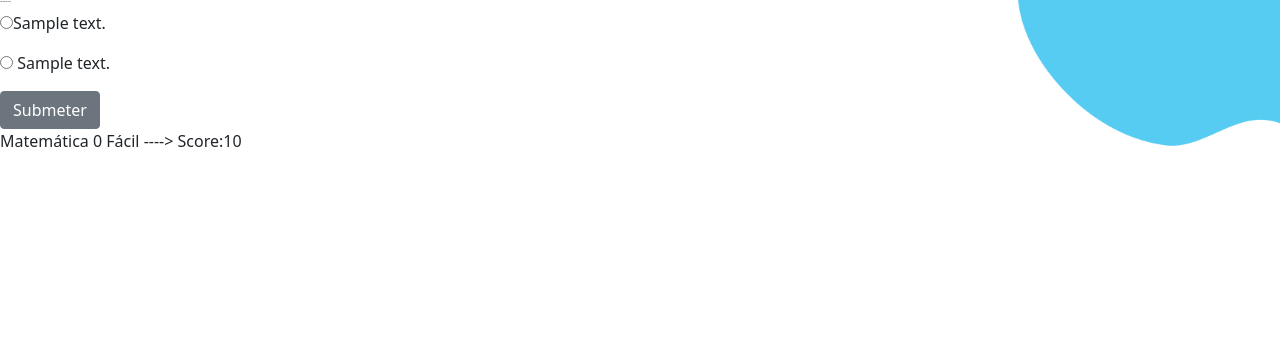
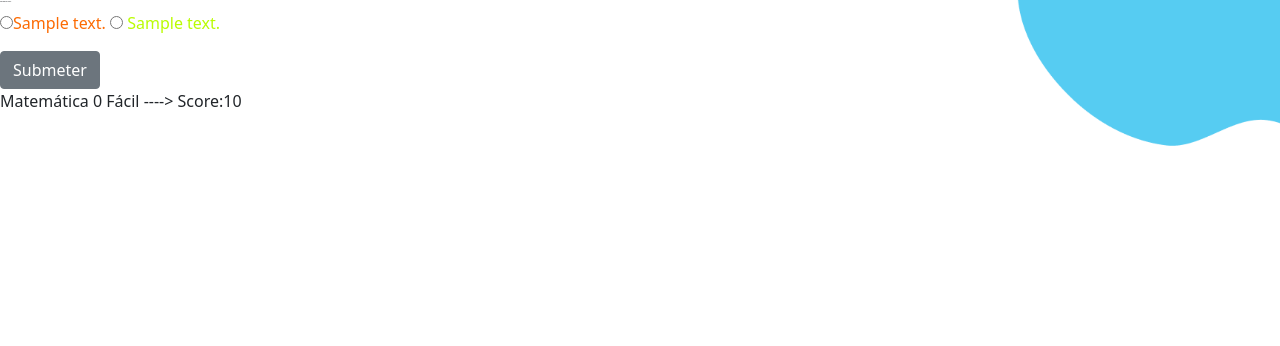
Before and after one commit to HackerSchool/Arquimedia, a Django app: page /exame/1/render in a window 1280 px wide. Shown: the part 95-441 px from the top of the page. Run offline with Django 3.2, Linux system fonts and the light colour scheme; a user stored in the database is signed in; tables that the repository leaves empty hold one stand-in row (values such as "Sample post").

Commit message:
Button upgrade (#43)
* Minor Button improvements some JS

* Shuffle filter added, wronganswers shuffled JS random color still in Brainstorming

* Fix random color functions and add info about it

* Change colors to constants

Co-authored-by: Miguel Dinis <miguel.dinis.s@tecnico.ulisboa.pt>

```diff
--- a/HSaoQuadrado/templates/base.html
+++ b/HSaoQuadrado/templates/base.html
@@ -7,10 +7,18 @@
         <meta name="keywords" content="">
         <meta name="viewport" content="width=device_width, initial-scale=1.0"     >
         <link href="https://cdn.jsdelivr.net/npm/bootstrap@5.0.0-beta3/dist/css/bootstrap.min.css" rel="stylesheet" integrity="sha384-eOJMYsd53ii+scO/bJGFsiCZc+5NDVN2yr8+0RDqr0Ql0h+rP48ckxlpbzKgwra6" crossorigin="anonymous">
+
+        <title>HS ao Quadrado</title>
+
+        {% load static %}
+
+
+
         <script src="navigation.js"></script>
 
         {% load static %}
         <script src="{% static 'javascript/functional.js' %}"></script>
+
         <link rel="stylesheet" type="text/css" href="{% static 'css/main.css' %}">
         {% block css %}
 
--- a/exams/apps.py
+++ b/exams/apps.py
@@ -1,4 +1,5 @@
 from django.apps import AppConfig
+from random import shuffle
 
 
 class ExamsConfig(AppConfig):
--- a/exams/templates/render.html
+++ b/exams/templates/render.html
@@ -1,4 +1,13 @@
 {% extends 'base.html'%}
+
+
+{% block css %}
+
+    {% load static %}
+    <link rel="stylesheet" type="text/css" href="{% static 'css/render.css' %}">
+
+{% endblock %}
+
 
 {% block content %}
     Objecto agarrado:              {{exam_list}}<br>
@@ -6,24 +15,39 @@
     Questões falhadas no objecto:  {{failed_list}} <br>
     Questões acertadas no objecto: {{correct_list}} <br>
 
-<div class="form_exam">
-<form method="POST">
+
+
+    {% load custom_tags %}
+
+<form id="QuestionsDiv" method="POST" action="http://127.0.0.1:8000/exame/results/{{exam_list.id}}">
+
     {% csrf_token %}
 
     {%for question in question_list%}
 
         <h3>{{question.text}}</h3>
 
-        <p><input type='radio' name='{{question.id}}' value={{question.correctAnswer.id}}>{{question.correctAnswer.text}}</p>
+        <div class="btn-group-toggle"  data-toggle="buttons">
+            <label class="colbut" >
 
-        {% for wrongAnswer in question.wrongAnswers.all  %}
-            <p><input type='radio' name='{{question.id}}' value={{wrongAnswer.id}}> {{wrongAnswer.text}}</p>
+                <p><input type='radio' name='{{question.id}}' value={{question.correctAnswer.id}}>{{question.correctAnswer.text}}</p>
+            </label>
+        {% for wrongAnswer in question.wrongAnswers.all|shuffle  %}
+
+            <label class="colbut" >
+
+                <p><input type='radio' name='{{question.id}}' value={{wrongAnswer.id}}> {{wrongAnswer.text}}</p>
+            </label>
+        </div>
+
         {% endfor %}
 
     {%endfor%}
 
+
     <button class="btn btn-secondary" type="submit">Submeter</button>
-</form></div>
+</form>
     <p>{{exam_list.subject}} {{exam_list.year}} {{exam_list.difficulty}} ----> Score:{{exam_list.score}}  </p>
 
+<script src="{% static 'scripts/randomcolour.js' %}"></script>
 {% endblock %}
--- /dev/null
+++ b/exams/templatetags/custom_tags.py
@@ -0,0 +1,12 @@
+from django import template
+import random
+register = template.Library()
+
+@register.filter(name='shuffle')
+def filter_shuffle(seq):
+    try:
+        result = list(seq)
+        random.shuffle(result)
+        return result
+    except:
+        return seq
--- a/exams/views.py
+++ b/exams/views.py
@@ -3,6 +3,7 @@ from django.core.serializers import serialize
 from django.http import HttpResponse, JsonResponse
 from .models import Exam, Question
 from django.views.decorators.csrf import csrf_exempt
+from random import shuffle
 from django.contrib.auth.decorators import login_required
 import random
 from users.models import Profile, SubjectInfo
@@ -10,6 +11,7 @@ from users.models import Profile, SubjectInfo
 MATH = "Matemática"
 GEOMETRY = "Geometria"
 IMAGINARY = "Imaginários"
+
 
 def list_exams(request):
     if (request.method == "GET"):
@@ -90,6 +92,7 @@ def generate_exam(request):
             if keys in ["csrfmiddlewaretoken"]:
                 continue
 
+
             if (values=="Random"): questions = Question.objects.filter(subject=MATH).all()###Ciclo Exame Random #####Else if'?
 
             if (values=="Imaginários"): questions = Question.objects.filter(subsubject=IMAGINARY).all()###Ciclo Exame de Imaginários
--- /dev/null
+++ b/static/css/render.css
@@ -0,0 +1,5 @@
+
+/* This class will have random colors attributed by the randomcolors.js script */
+.colbut {
+
+}
--- /dev/null
+++ b/static/scripts/randomcolour.js
@@ -0,0 +1,34 @@
+function proto_random(){
+
+}
+
+
+function random_but_color() {
+	// This array stores colors to be used
+	const RED = '#ff0000', BLUE = '#0384fc', ORANGE = '#fc6b03', GREEN = '#bafc03';
+	const COLORS = [RED, BLUE, ORANGE, GREEN];
+
+	div = document.getElementById("QuestionsDiv");
+	label_list = div.querySelectorAll(".colbut")
+	console.log(label_list);
+
+	// Randomizes COLORS array
+	COLORS.sort(() => .5 - Math.random());
+
+	// count will serve to access colors in COLORS.
+	let i, count = 0;
+	for(i = 0; i <= label_list.length - 1; i++){
+		let random_color = COLORS[count++];
+
+		console.log(label_list[i]);
+
+		// Attributes the element a random color
+		label_list[i].style.color = random_color;
+
+		// If count = 4 it means we reached the end of the array COLORS,
+		// time to reset the index.
+		if (count == 4) count = 0;
+	}
+}
+
+random_but_color()
```
Also changed, not shown: exams/templatetags/__init__.py (added).
